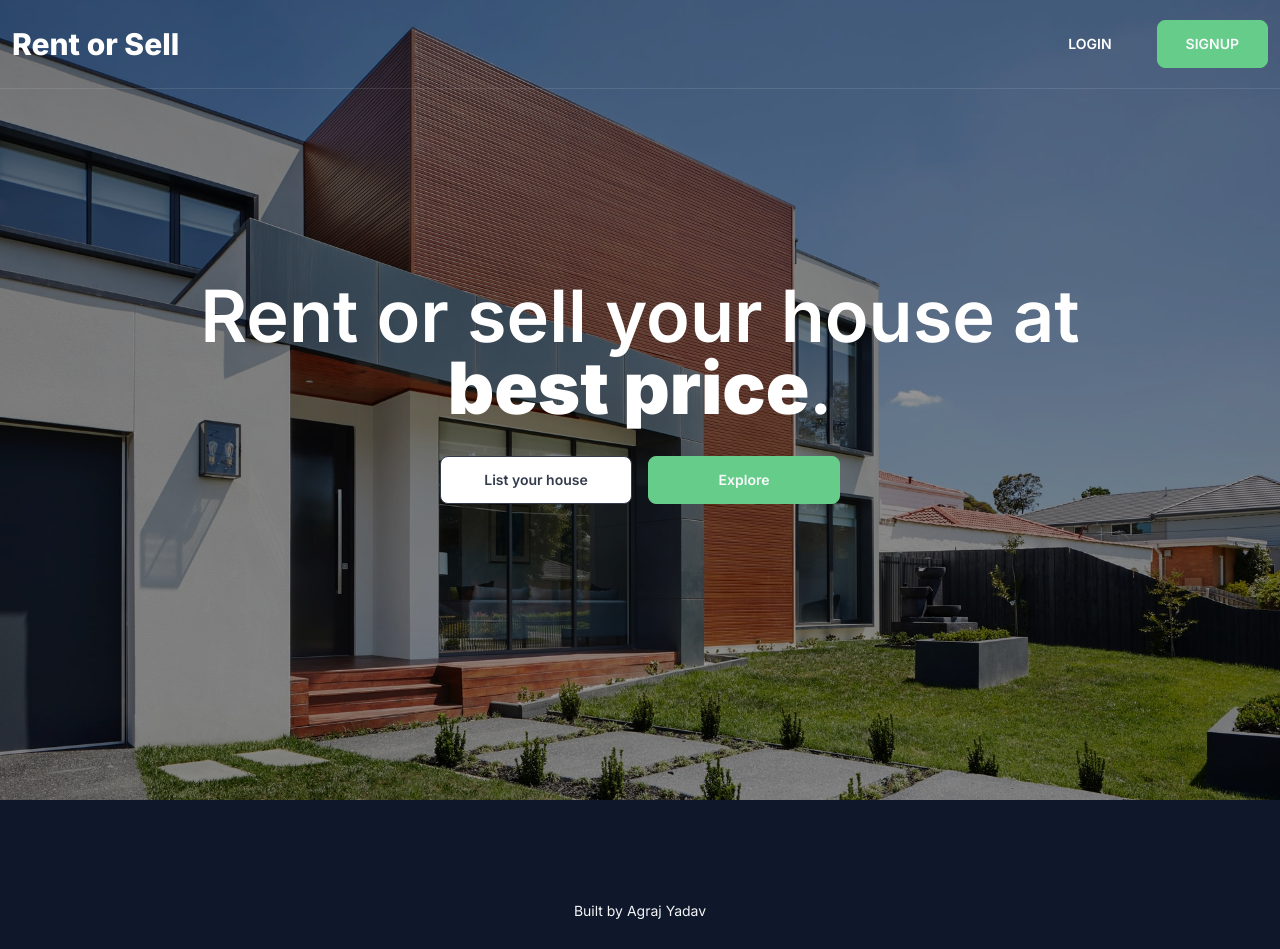
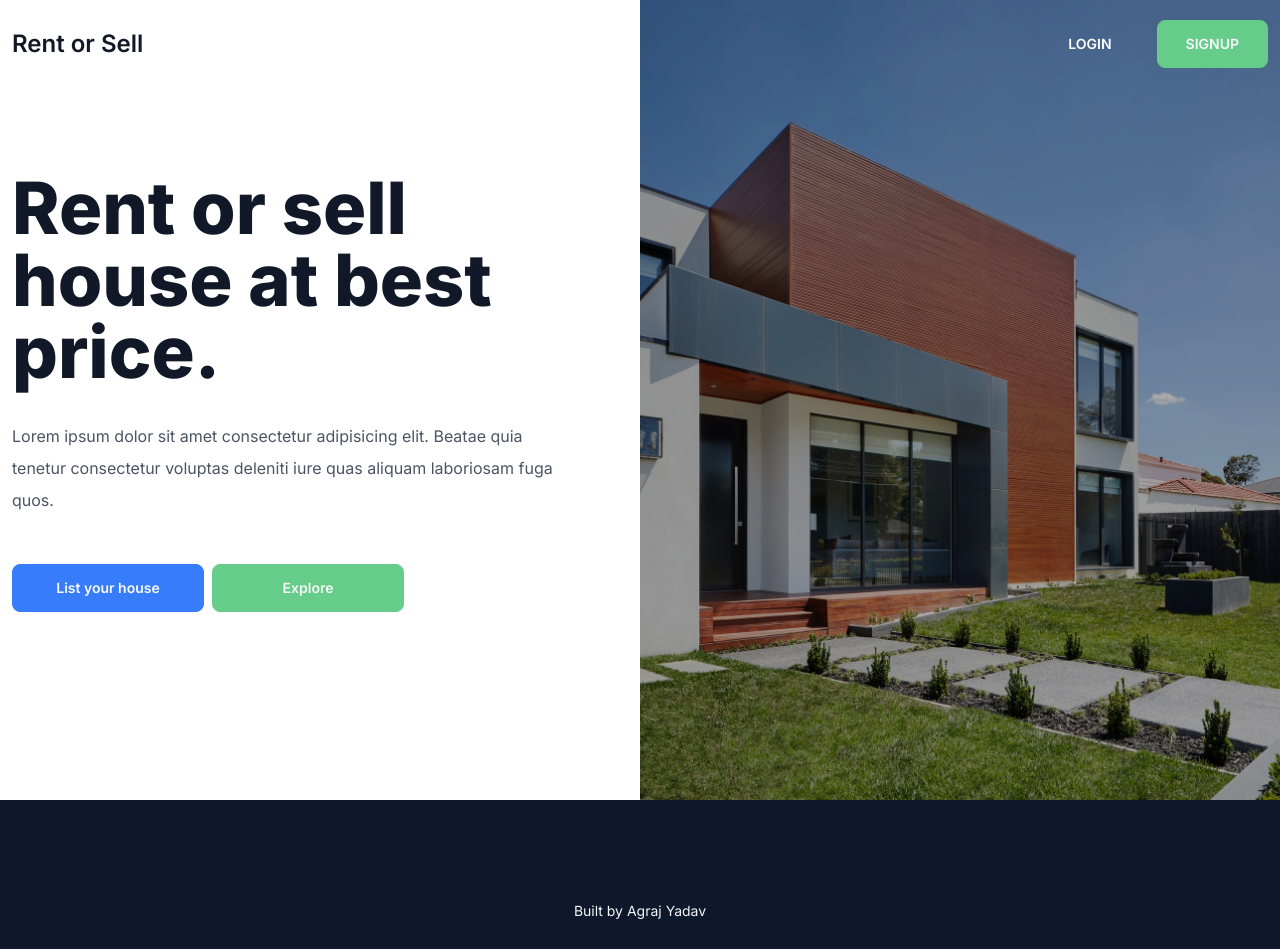
Before and after one commit to agrajy10/rent-or-sell, a React (Vite) app: page / in a window 1280 px wide. Built offline with nearby package versions, Linux system fonts and the light colour scheme; some icons are missing.

Commit message:
changed header and hero section styling

```diff
--- a/src/components/Header.jsx
+++ b/src/components/Header.jsx
@@ -2,9 +2,9 @@ import { Link } from 'react-router-dom';
 
 function Header() {
   return (
-    <header className="py-5 absolute top-0 left-0 w-full z-40 border-b border-gray-50 border-opacity-10">
+    <header className="py-5 absolute top-0 left-0 w-full z-40 ">
       <div className="max-w-7xl mx-auto px-3 flex items-center justify-start">
-        <h1 className="font-extrabold text-3xl text-white hover:opacity-90">
+        <h1 className="font-semibold text-2xl text-white lg:text-gray-900 hover:opacity-90">
           <Link to="/">Rent or Sell</Link>
         </h1>
         <Link
--- a/src/pages/Home.jsx
+++ b/src/pages/Home.jsx
@@ -4,21 +4,26 @@ import heroSectionBg from '../assets/images/hero-section-bg.jpg';
 function Home() {
   return (
     <main>
-      <section className="w-full h-[40rem] md:h-[50rem] relative">
-        <img src={heroSectionBg} alt="" className="w-full h-full object-cover" />
-        <div className="bg-black opacity-40 absolute inset-0"></div>
-        <div className=" w-full p-7 text-center absolute top-1/2 left-1/2 -translate-x-1/2 -translate-y-1/2 text-white">
-          <h2 className="text-5xl md:text-6xl lg:text-7xl font-semibold leading-none mb-8 max-w-4xl mx-auto">
-            Rent or sell your house at <span className="font-black">best price</span>.
-          </h2>
-          <Link
-            to="/login"
-            className="btn bg-white text-neutral normal-case hover:bg-gray-200 hover:text-neutral mx-2 mb-4 w-48">
-            List your house
-          </Link>
-          <button type="button" className="btn btn-primary normal-case mx-2 mb-4 w-48">
-            Explore
-          </button>
+      <section className="relative h-[50rem] bg-white">
+        <div className="w-full lg:w-1/2 h-full absolute top-0 right-0 bg-black">
+          <img src={heroSectionBg} alt="" className="w-full h-full object-cover opacity-70" />
+        </div>
+        <div className="max-w-7xl mx-auto px-3 h-full flex items-center">
+          <div className="text-center lg:w-1/2 lg:text-left lg:pr-16 relative z-40">
+            <h1 className=" text-white lg:text-gray-900 text-5xl md:text-6xl lg:text-7xl font-extrabold mb-8">
+              Rent or sell house at best price.{' '}
+            </h1>
+            <p className="text-white lg:text-gray-600 leading-loose mb-12">
+              Lorem ipsum dolor sit amet consectetur adipisicing elit. Beatae quia tenetur
+              consectetur voluptas deleniti iure quas aliquam laboriosam fuga quos.
+            </p>
+            <Link to="/login" className="btn btn-secondary normal-case mr-2 mb-4 w-48">
+              List your house
+            </Link>
+            <button type="button" className="btn btn-primary normal-case mb-4 w-48">
+              Explore
+            </button>
+          </div>
         </div>
       </section>
     </main>
```
